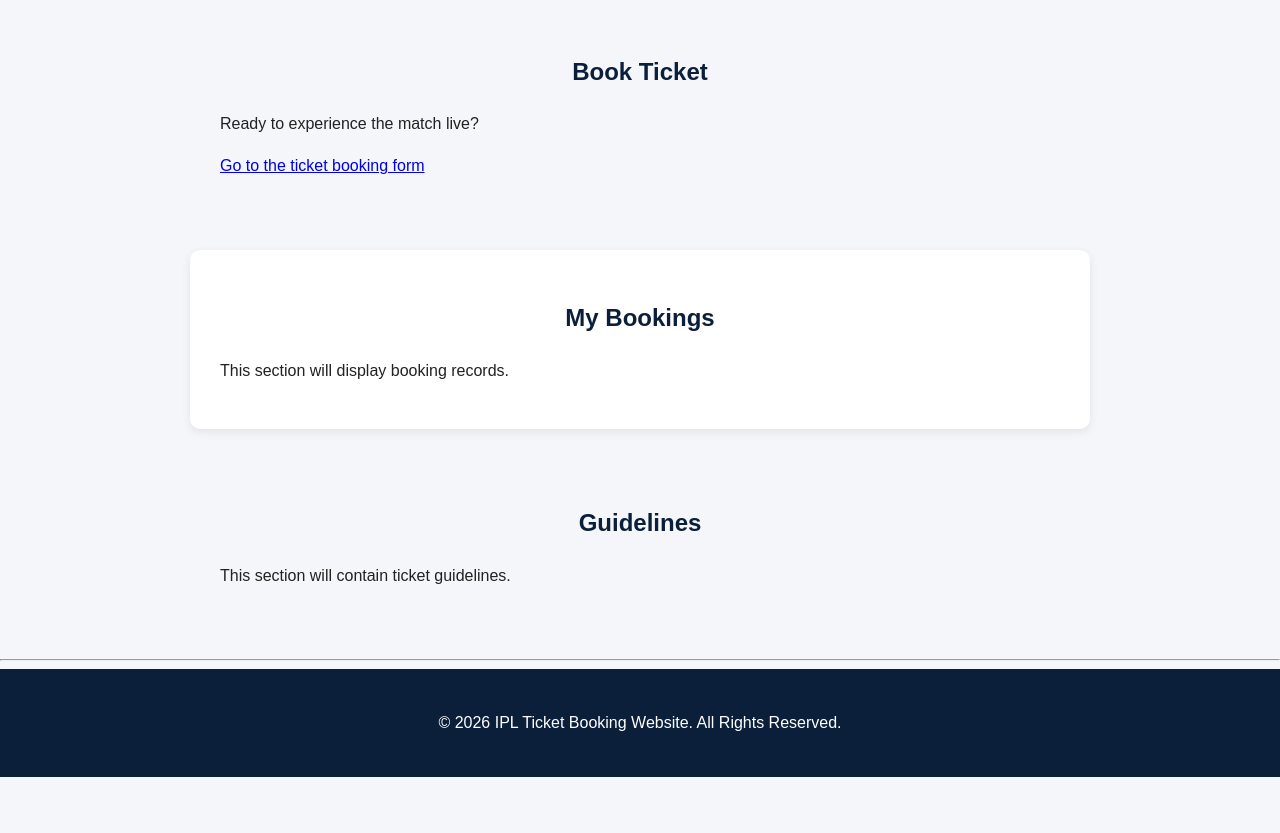
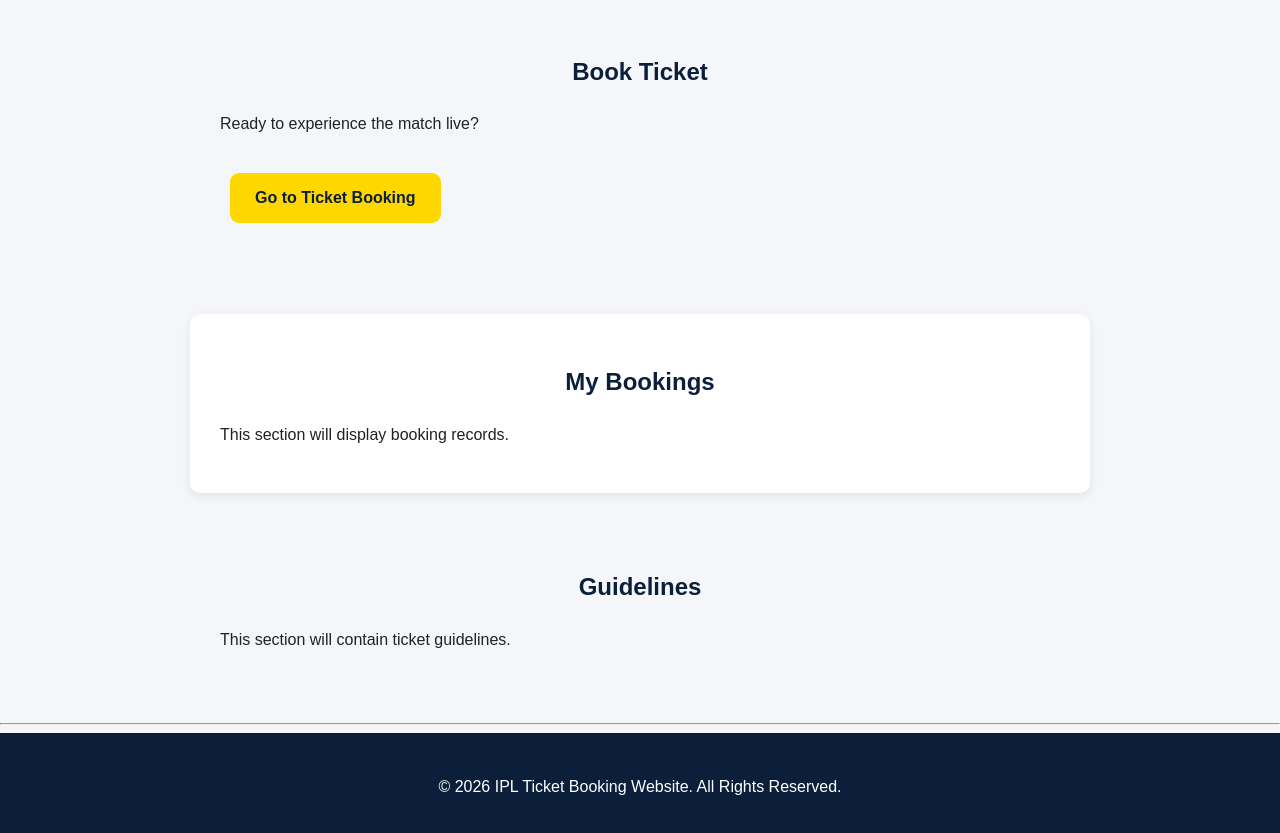
Before and after one commit to mohammedbilalahmed45-007/IPL-Ticket-Booking, a plain HTML site: page index.html in a window 1280 px wide. Shown: the part 1844-2677 px from the top of the page. Before the commit the page ends 2621 px from the top, so only its background shows below. Drawn offline with Linux system fonts and the light colour scheme.

Commit message:
Highlight ticket booking call to action
Co-authored-by: Copilot <223556219+Copilot@users.noreply.github.com>

```diff
--- a/index.html
+++ b/index.html
@@ -150,7 +150,7 @@
         <section id="book-ticket">
             <h2>Book Ticket</h2>
             <p>Ready to experience the match live?</p>
-            <p><a href="booking.html">Go to the ticket booking form</a></p>
+            <p><a href="booking.html">Go to Ticket Booking</a></p>
         </section>
 
         <section id="my-bookings">
--- a/style.css
+++ b/style.css
@@ -77,7 +77,8 @@ nav ul li a:hover {
     font-size: 35px;
 }
 
-#home a {
+#home a,
+#book-ticket a {
     display: inline-block;
     background-color: var(--accent);
     color: var(--primary);
@@ -88,7 +89,8 @@ nav ul li a:hover {
     font-weight: bold;
 }
 
-#home a:hover {
+#home a:hover,
+#book-ticket a:hover {
     background-color: white;
 }
 
```
